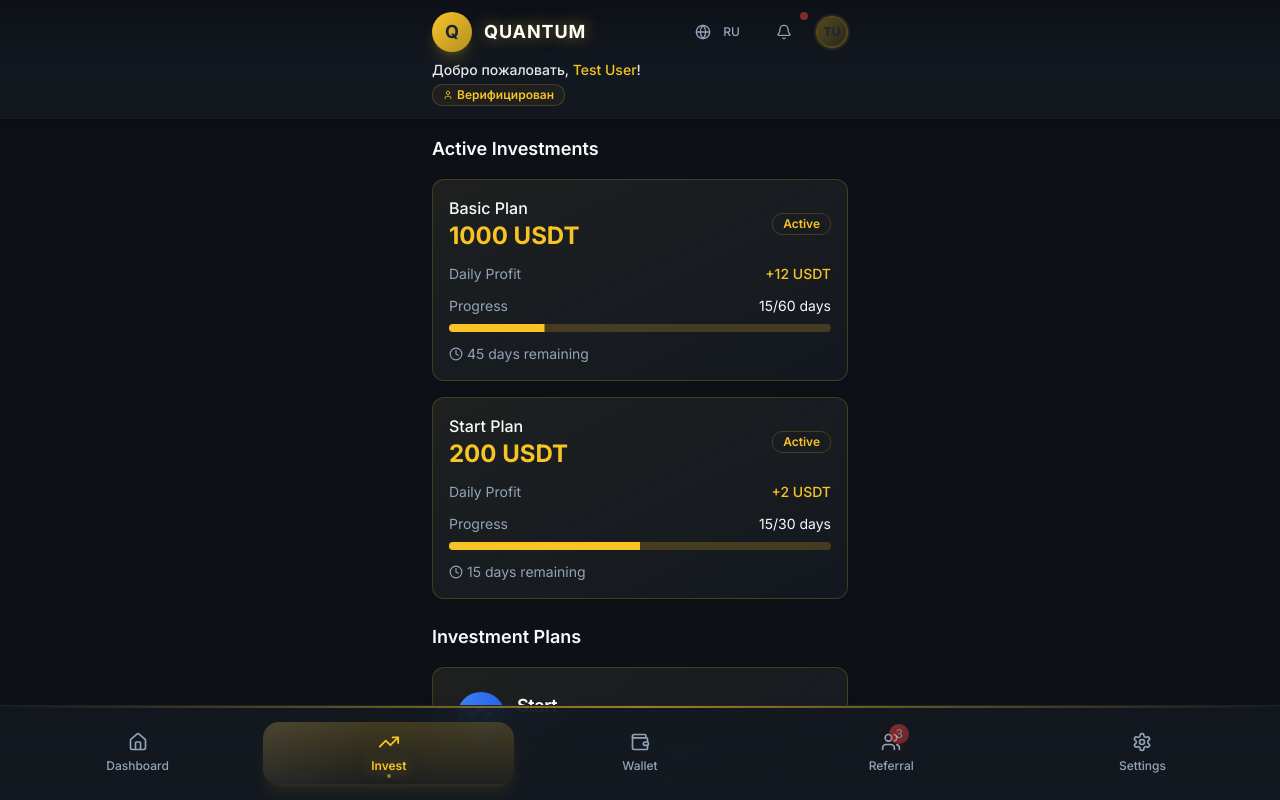
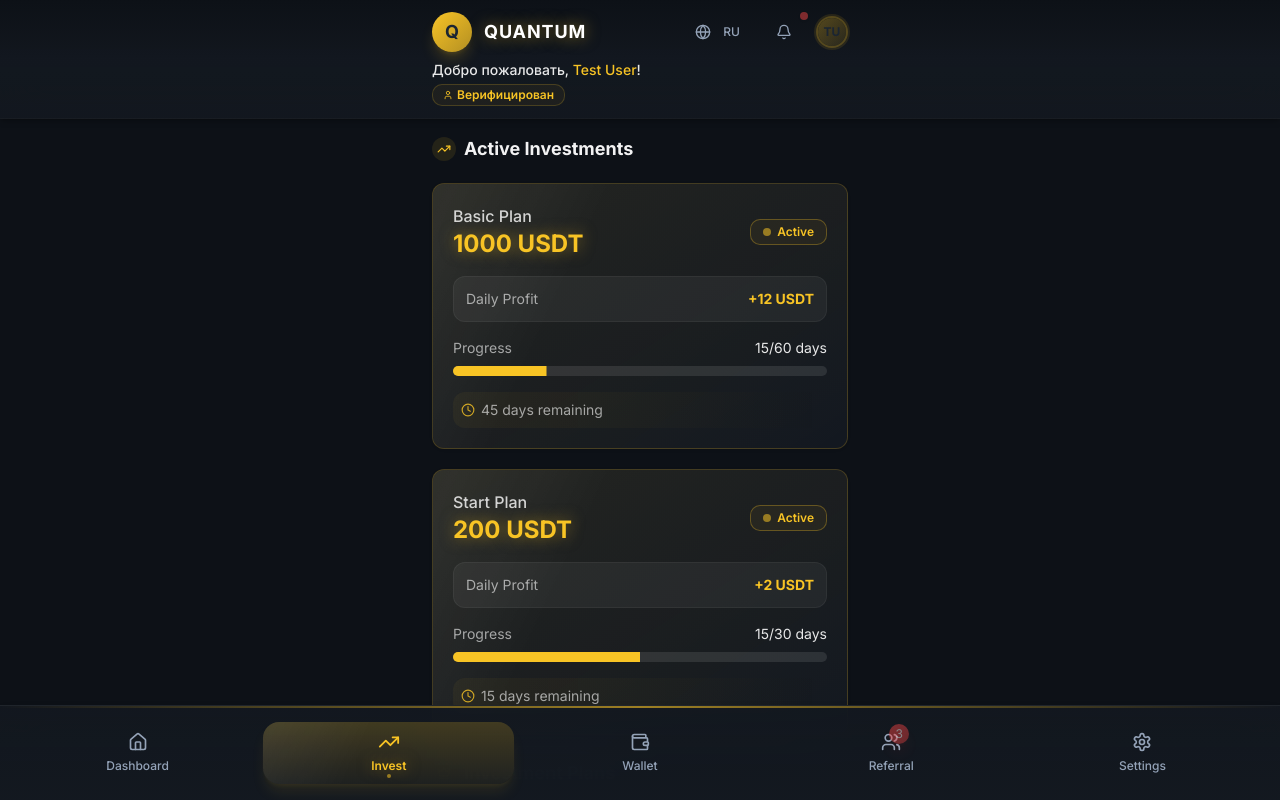
Before and after one commit to Lama13372002/investtma, a Next.js app: page / in a window 1280 px wide. Both pictures are taken after a click on the button "Invest". Built offline with nearby package versions, Linux system fonts and the light colour scheme.

Commit message:
Update investments-tab.tsx

```diff
--- a/src/components/tabs/investments-tab.tsx
+++ b/src/components/tabs/investments-tab.tsx
@@ -124,41 +124,48 @@ export function InvestmentsTab() {
     <div className="space-y-6">
       {/* Active Investments */}
       {activeInvestments.length > 0 && (
-        <div className="space-y-4">
-          <h3 className="text-lg font-semibold">Active Investments</h3>
+        <div className="space-y-5">
+          <h3 className="text-lg font-bold text-white/95 flex items-center">
+            <div className="w-6 h-6 rounded-full bg-primary/10 flex items-center justify-center mr-2">
+              <TrendingUp size={14} className="text-primary" />
+            </div>
+            Active Investments
+          </h3>
 
           {activeInvestments.map((investment) => (
-            <Card key={investment.id} className="investment-card">
-              <CardContent className="p-4">
-                <div className="flex items-center justify-between mb-3">
+            <Card key={investment.id} className="investment-card shine-effect overflow-hidden relative group">
+              <div className="absolute top-0 left-0 w-full h-full bg-gradient-to-br from-primary/10 to-transparent opacity-30 -z-10"></div>
+              <CardContent className="p-5 relative z-10">
+                <div className="flex items-center justify-between mb-4">
                   <div>
-                    <p className="font-medium">{investment.plan} Plan</p>
-                    <p className="text-2xl font-bold text-primary">{investment.amount} USDT</p>
+                    <p className="font-medium text-white/80">{investment.plan} Plan</p>
+                    <p className="text-2xl font-bold text-primary quantum-glow">{investment.amount} USDT</p>
                   </div>
-                  <Badge variant="outline" className="text-primary border-primary/20">
+                  <Badge variant="outline" className="text-primary border-primary/30 bg-primary/5 px-3 py-1 group-hover:bg-primary/10 transition-all duration-300">
+                    <div className="w-2 h-2 rounded-full bg-primary animate-pulse mr-1.5"></div>
                     Active
                   </Badge>
                 </div>
 
-                <div className="space-y-3">
-                  <div className="flex items-center justify-between text-sm">
-                    <span className="text-muted-foreground">Daily Profit</span>
-                    <span className="text-primary font-medium">+{investment.dailyProfit} USDT</span>
+                <div className="space-y-4">
+                  <div className="flex items-center justify-between text-sm bg-white/5 p-3 rounded-lg border border-white/5 group-hover:border-primary/10 transition-all duration-300">
+                    <span className="text-white/60">Daily Profit</span>
+                    <span className="text-primary font-bold">+{investment.dailyProfit} USDT</span>
                   </div>
 
                   <div className="space-y-2">
                     <div className="flex items-center justify-between text-sm">
-                      <span className="text-muted-foreground">Progress</span>
-                      <span>{investment.totalDays - investment.daysLeft}/{investment.totalDays} days</span>
+                      <span className="text-white/60">Progress</span>
+                      <span className="text-white/90">{investment.totalDays - investment.daysLeft}/{investment.totalDays} days</span>
                     </div>
                     <Progress
                       value={((investment.totalDays - investment.daysLeft) / investment.totalDays) * 100}
-                      className="h-2"
+                      className="h-2.5 rounded-full bg-white/10 overflow-hidden"
                     />
                   </div>
 
-                  <div className="flex items-center text-sm text-muted-foreground">
-                    <Clock size={14} className="mr-1" />
+                  <div className="flex items-center text-sm text-white/60 bg-gradient-to-r from-primary/5 to-transparent p-2 rounded-lg">
+                    <Clock size={14} className="mr-1.5 text-primary/80" />
                     {investment.daysLeft} days remaining
                   </div>
                 </div>
@@ -169,55 +176,64 @@ export function InvestmentsTab() {
       )}
 
       {/* Investment Plans */}
-      <div className="space-y-4">
-        <h3 className="text-lg font-semibold">Investment Plans</h3>
+      <div className="space-y-5">
+        <h3 className="text-lg font-bold text-white/95 flex items-center">
+          <div className="w-6 h-6 rounded-full bg-primary/10 flex items-center justify-center mr-2">
+            <Crown size={14} className="text-primary" />
+          </div>
+          Investment Plans
+        </h3>
 
-        <div className="grid gap-4">
+        <div className="grid gap-5">
           {tariffPlans.map((plan) => (
-            <Card key={plan.id} className="investment-card relative overflow-hidden">
+            <Card key={plan.id} className="glass-card shine-effect relative overflow-hidden group border border-white/5 hover:border-primary/20 transition-all duration-300">
               {plan.isPopular && (
-                <div className="absolute top-0 right-0 bg-primary text-primary-foreground text-xs px-2 py-1 rounded-bl-lg">
-                  Popular
+                <div className="absolute -top-1 -right-1 z-10">
+                  <div className="bg-gradient-to-r from-primary to-primary/80 text-primary-foreground text-xs font-bold px-3 py-1 rounded-bl-lg rounded-tr-lg shadow-lg shadow-primary/20">
+                    POPULAR
+                  </div>
                 </div>
               )}
 
+              <div className="absolute inset-0 bg-gradient-to-br from-primary/5 to-transparent opacity-0 group-hover:opacity-20 transition-all duration-300 -z-10"></div>
+
               <CardHeader className="pb-3">
                 <div className="flex items-center space-x-3">
-                  <div className={`w-12 h-12 rounded-full bg-gradient-to-r ${plan.color} flex items-center justify-center text-white`}>
+                  <div className={`w-14 h-14 rounded-full bg-gradient-to-r ${plan.color} flex items-center justify-center text-white shadow-lg group-hover:scale-110 transition-all duration-300`}>
                     {plan.icon}
                   </div>
                   <div>
-                    <CardTitle className="text-lg">{plan.name}</CardTitle>
-                    <p className="text-sm text-muted-foreground">{plan.code}</p>
+                    <CardTitle className="text-xl font-bold text-white">{plan.name}</CardTitle>
+                    <p className="text-sm text-primary/80">{plan.code}</p>
                   </div>
                 </div>
               </CardHeader>
 
               <CardContent className="pt-0">
-                <div className="space-y-4">
+                <div className="space-y-5">
                   <div className="grid grid-cols-2 gap-4 text-sm">
-                    <div>
-                      <p className="text-muted-foreground">Min Amount</p>
-                      <p className="font-medium">{plan.minAmount} USDT</p>
+                    <div className="p-3 rounded-lg bg-white/5 border border-white/5 group-hover:border-primary/10 transition-all duration-300">
+                      <p className="text-white/60 mb-1">Min Amount</p>
+                      <p className="font-bold text-white group-hover:text-primary transition-colors duration-300">{plan.minAmount} USDT</p>
                     </div>
-                    <div>
-                      <p className="text-muted-foreground">Max Amount</p>
-                      <p className="font-medium">{plan.maxAmount.toLocaleString()} USDT</p>
+                    <div className="p-3 rounded-lg bg-white/5 border border-white/5 group-hover:border-primary/10 transition-all duration-300">
+                      <p className="text-white/60 mb-1">Max Amount</p>
+                      <p className="font-bold text-white group-hover:text-primary transition-colors duration-300">{plan.maxAmount.toLocaleString()} USDT</p>
                     </div>
-                    <div>
-                      <p className="text-muted-foreground">Daily Profit</p>
-                      <p className="font-medium text-primary">{plan.dailyPercent}%</p>
+                    <div className="p-3 rounded-lg bg-white/5 border border-white/5 group-hover:border-primary/10 transition-all duration-300">
+                      <p className="text-white/60 mb-1">Daily Profit</p>
+                      <p className="font-bold text-primary">{plan.dailyPercent}%</p>
                     </div>
-                    <div>
-                      <p className="text-muted-foreground">Term</p>
-                      <p className="font-medium">{plan.termDays} days</p>
+                    <div className="p-3 rounded-lg bg-white/5 border border-white/5 group-hover:border-primary/10 transition-all duration-300">
+                      <p className="text-white/60 mb-1">Term</p>
+                      <p className="font-bold text-white group-hover:text-primary transition-colors duration-300">{plan.termDays} days</p>
                     </div>
                   </div>
 
-                  <div className="bg-muted/20 rounded-lg p-3">
-                    <div className="flex items-center justify-between text-sm">
-                      <span>Total Return</span>
-                      <span className="text-primary font-medium">
+                  <div className="bg-gradient-to-r from-primary/10 to-transparent rounded-lg p-4 border border-primary/10">
+                    <div className="flex items-center justify-between">
+                      <span className="text-white/80 font-medium">Total Return</span>
+                      <span className="text-primary font-bold text-lg">
                         {(plan.dailyPercent * plan.termDays).toFixed(1)}%
                       </span>
                     </div>
@@ -226,52 +242,67 @@ export function InvestmentsTab() {
                   <Dialog open={isDialogOpen && selectedPlan?.id === plan.id} onOpenChange={setIsDialogOpen}>
                     <DialogTrigger asChild>
                       <Button
-                        className="w-full deposit-button"
+                        className="w-full deposit-button h-12 rounded-xl mt-2 group-hover:shadow-lg group-hover:shadow-primary/20 transition-all duration-300"
                         onClick={() => setSelectedPlan(plan)}
                       >
-                        <TrendingUp size={16} className="mr-2" />
+                        <TrendingUp size={18} className="mr-2" />
                         Invest Now
                       </Button>
                     </DialogTrigger>
-                    <DialogContent>
-                      <DialogHeader>
-                        <DialogTitle>Invest in {plan.name} Plan</DialogTitle>
+                    <DialogContent className="bg-gradient-to-b from-card/95 to-card border border-white/10 shadow-xl">
+                      <DialogHeader className="pb-2">
+                        <DialogTitle className="text-xl font-bold text-white flex items-center">
+                          <div className={`mr-3 w-10 h-10 rounded-full bg-gradient-to-r ${plan.color} flex items-center justify-center`}>
+                            {plan.icon}
+                          </div>
+                          Invest in {plan.name} Plan
+                        </DialogTitle>
                       </DialogHeader>
 
-                      <div className="space-y-4">
+                      <div className="space-y-5 relative">
+                        <div className="absolute top-0 right-0 w-40 h-40 bg-primary/10 rounded-full blur-3xl -z-10 opacity-20"></div>
+
                         <div className="space-y-2">
-                          <Label htmlFor="amount">Investment Amount (USDT)</Label>
+                          <Label htmlFor="amount" className="text-white/90 font-medium">Investment Amount (USDT)</Label>
                           <Input
                             id="amount"
                             type="number"
                             placeholder={`Min: ${plan.minAmount}, Max: ${plan.maxAmount}`}
                             value={investmentAmount}
                             onChange={(e) => setInvestmentAmount(e.target.value)}
+                            className="border-white/10 bg-white/5 focus:border-primary/50 transition-all duration-300 h-12"
                           />
                         </div>
 
                         {investmentAmount && (
-                          <div className="bg-muted/20 rounded-lg p-3 space-y-2">
-                            <div className="flex justify-between text-sm">
-                              <span>Daily Profit:</span>
-                              <span className="text-primary">
-                                {calculateProfit(plan, parseFloat(investmentAmount) || 0).dailyProfit.toFixed(2)} USDT
+                          <div className="bg-gradient-to-r from-primary/10 to-transparent rounded-xl p-4 border border-primary/10 space-y-3">
+                            <div className="flex justify-between">
+                              <span className="text-white/70">Daily Profit:</span>
+                              <span className="text-primary font-bold">
+                                +{calculateProfit(plan, parseFloat(investmentAmount) || 0).dailyProfit.toFixed(2)} USDT
                               </span>
                             </div>
-                            <div className="flex justify-between text-sm">
-                              <span>Total Profit:</span>
-                              <span className="text-primary">
-                                {calculateProfit(plan, parseFloat(investmentAmount) || 0).totalProfit.toFixed(2)} USDT
+                            <div className="flex justify-between pt-2 border-t border-primary/10">
+                              <span className="text-white/70">Total Profit:</span>
+                              <span className="text-primary font-bold text-lg">
+                                +{calculateProfit(plan, parseFloat(investmentAmount) || 0).totalProfit.toFixed(2)} USDT
                               </span>
                             </div>
                           </div>
                         )}
 
-                        <div className="flex space-x-2">
-                          <Button variant="outline" onClick={() => setIsDialogOpen(false)} className="flex-1">
+                        <div className="flex space-x-3 pt-2">
+                          <Button
+                            variant="outline"
+                            onClick={() => setIsDialogOpen(false)}
+                            className="flex-1 h-12 border-white/10 hover:bg-white/5 hover:text-white transition-all duration-300"
+                          >
                             Cancel
                           </Button>
-                          <Button onClick={handleInvest} className="flex-1 deposit-button">
+                          <Button
+                            onClick={handleInvest}
+                            className="flex-1 deposit-button h-12 rounded-xl"
+                          >
                             Confirm Investment
                           </Button>
                         </div>
```
